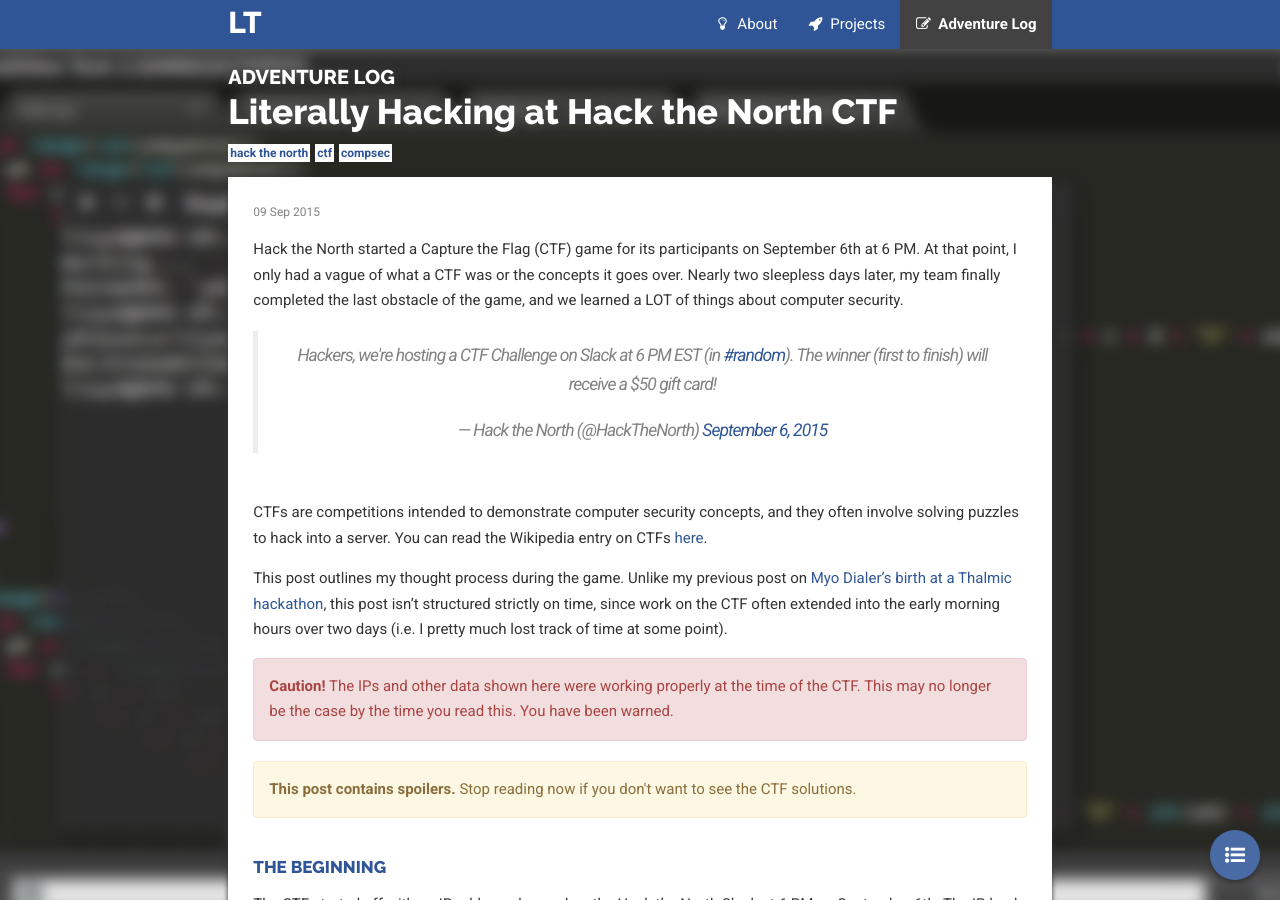
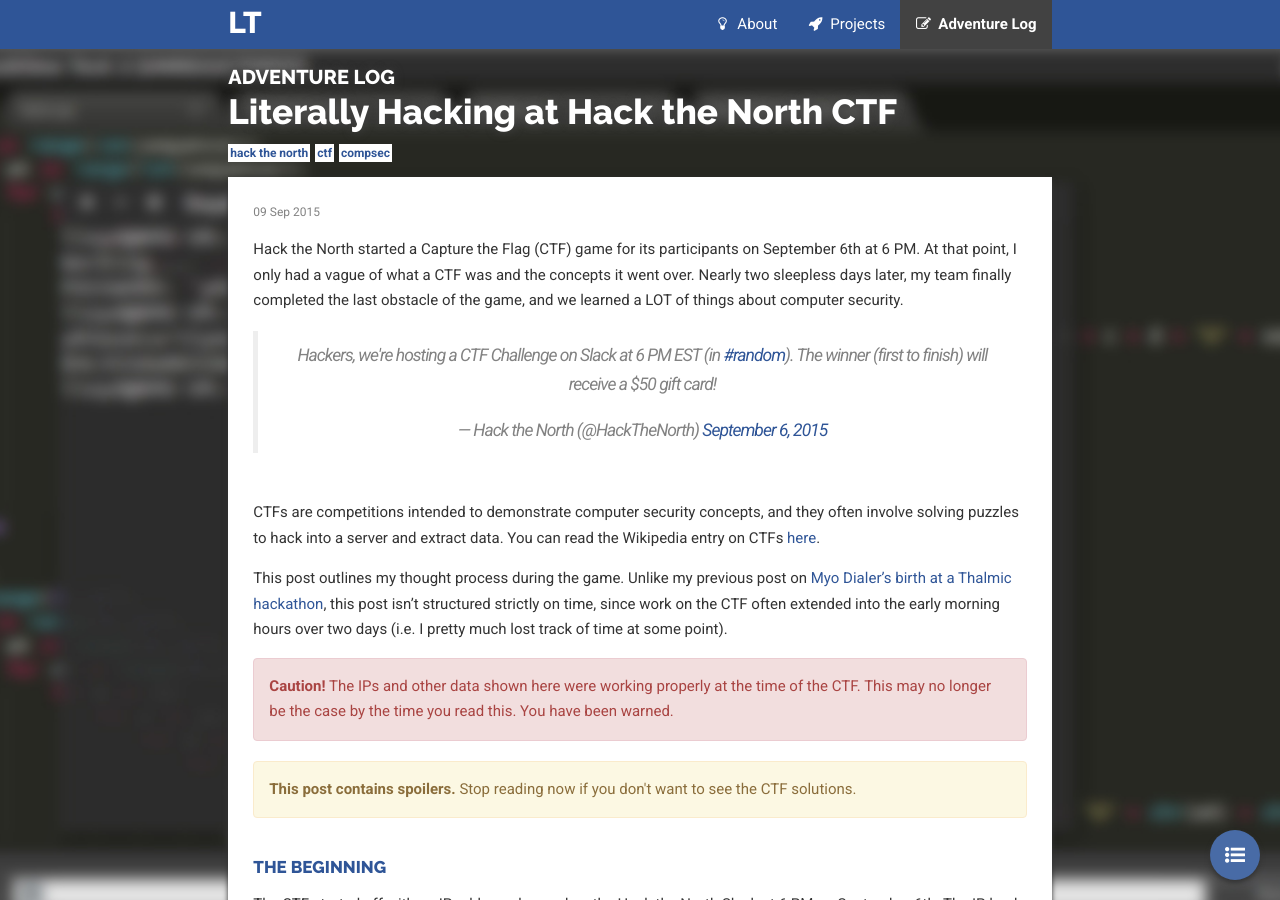
Before and after one commit to lloydtorres/lloydtorres.github.io, a Jekyll site: the page built from _posts/2015-09-09-literally-hacking-hack-the-north-ctf.md, in a window 1280 px wide and 900 px high. Built offline with Jekyll 4.4.1, drawn with Linux system fonts in a browser that asks for light colours; nearby versions of some CDN libraries; comment, search, counter and statistics services are not loaded.

Commit message:
Fix typos

```diff
--- a/_posts/2015-09-09-literally-hacking-hack-the-north-ctf.md
+++ b/_posts/2015-09-09-literally-hacking-hack-the-north-ctf.md
@@ -13,13 +13,13 @@
 description: In which we learn how to break into a fake network and find secret keys, with a lot of help from the CTF organizers.
 ---
 
-Hack the North started a Capture the Flag (CTF) game for its participants on September 6th at 6 PM. At that point, I only had a vague of what a CTF was or the concepts it goes over. Nearly two sleepless days later, my team finally completed the last obstacle of the game, and we learned a LOT of things about computer security.
+Hack the North started a Capture the Flag (CTF) game for its participants on September 6th at 6 PM. At that point, I only had a vague of what a CTF was and the concepts it went over. Nearly two sleepless days later, my team finally completed the last obstacle of the game, and we learned a LOT of things about computer security.
 
 <div class="padaround">
     <blockquote class="twitter-tweet" lang="en" align="center"><p lang="en" dir="ltr">Hackers, we&#39;re hosting a CTF Challenge on Slack at 6 PM EST (in <a href="https://twitter.com/hashtag/random?src=hash">#random</a>). The winner (first to finish) will receive a $50 gift card!</p>&mdash; Hack the North (@HackTheNorth) <a href="https://twitter.com/HackTheNorth/status/640570177524994048">September 6, 2015</a></blockquote>
 </div>
 
-CTFs are competitions intended to demonstrate computer security concepts, and they often involve solving puzzles to hack into a server. You can read the Wikipedia entry on CTFs [here](https://en.wikipedia.org/wiki/Capture_the_flag#Computer_security).
+CTFs are competitions intended to demonstrate computer security concepts, and they often involve solving puzzles to hack into a server and extract data. You can read the Wikipedia entry on CTFs [here](https://en.wikipedia.org/wiki/Capture_the_flag#Computer_security).
 
 This post outlines my thought process during the game. Unlike my previous post on [Myo Dialer's birth at a Thalmic hackathon](/log/myo-dialer-27-hour-hackathon), this post isn't structured strictly on time, since work on the CTF often extended into the early morning hours over two days (i.e. I pretty much lost track of time at some point).
 
```
